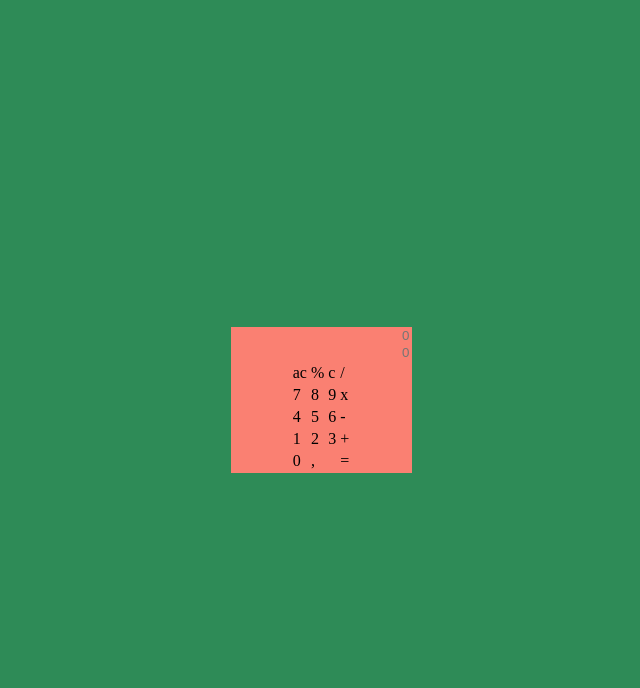
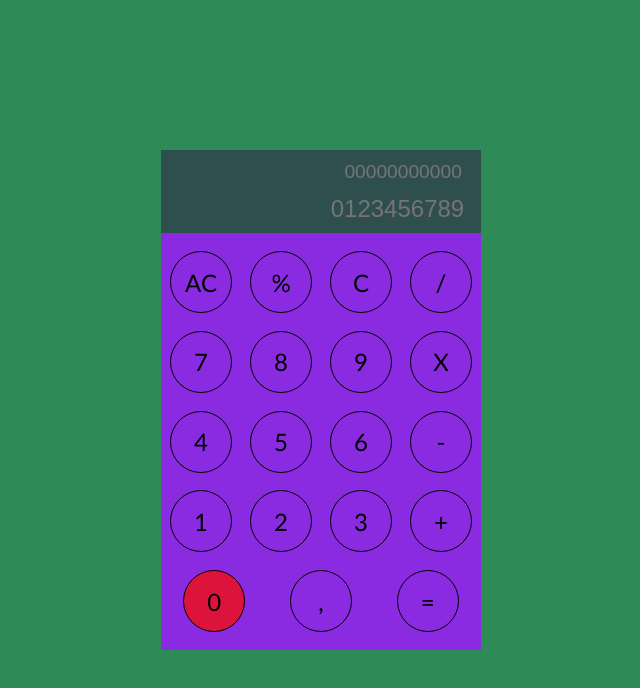
Before and after one commit to otleda/Mini-Project-01-Calculator, a plain HTML site: page index.html in a window 1280 px wide. Shown: the whole page, without its empty margins (319-959 px from the left). Drawn offline with Linux system fonts and the light colour scheme.

Commit message:
Refatorando o codigo

```diff
--- a/css/style.css
+++ b/css/style.css
@@ -17,23 +17,59 @@ body {
     display: flex;
     align-items: center;
     flex-direction: column;
-    width: auto;
+    width: 320px;
+    height: 500px;
     background-color: salmon;
 }
+
     .display {
         display: flex;
+        justify-content: space-evenly;
         flex-direction: column;
+        width: 100%;
+        height: 100px;
+        background-color: darkslategrey;
+
     }
         input {
             border: 0;
             text-align: end;
             background-color: transparent;
+            padding-right: 1em;
+            font-size: 1.2em;
         }
+        input:nth-child(2){
+            font-size: 1.5em;
+            padding-right: .7em;
 
+        }
     .keyboard {
+        background-color: blueviolet;
         display: flex;
         flex-direction: column;
+        justify-content: space-evenly;
+        width: 100%;
+        height: 100%;
     }
-        row
-            number
-            sign_math
+        .row {
+            display: flex;
+            justify-content: space-around;
+            font-size: 1.5em;
+            width: 100%;
+            font-family:'Gill Sans', 'Gill Sans MT', Calibri, 'Trebuchet MS', sans-serif;
+            text-transform: uppercase;
+
+        }
+            .number {
+                display: flex;
+                justify-content: center;
+                align-items: center;
+                width: 60px;
+                height: 60px;
+                border: 1px solid black;
+                border-radius: 50%;
+            }
+
+            .number.zero {
+                background-color: crimson;
+            }
--- a/index.html
+++ b/index.html
@@ -10,41 +10,40 @@
 <body>
     <div class="calculator">
         <div class="display">
-            <input type="text" placeholder="0" disabled>
-            <input type="text" placeholder="0" disabled>
+            <input type="text" placeholder="00000000000" disabled>
+            <input type="text" placeholder="0123456789" disabled>
         </div>
-        <table class="keyboard">
-            <tr class="row">
-                <td onclick="calcMath()" class="number"> ac </td>
-                <td onclick="calcMath()" class="number"> % </td>
-                <td onclick="calcMath()" class="number"> c </td>
-                <td onclick="calcMath()" class="number sign_math"> / </td>
-            </tr>
-            <tr class="row">
-                <td onclick="calcMath()" class="number"> 7 </td>
-                <td onclick="calcMath()" class="number"> 8 </td>
-                <td onclick="calcMath()" class="number"> 9 </td>
-                <td onclick="calcMath()" class="number sign_math"> x </td>
-            </tr>
-            <tr class="row">
-                <td onclick="calcMath()" class="number"> 4 </td>
-                <td onclick="calcMath()" class="number"> 5 </td>
-                <td onclick="calcMath()" class="number"> 6 </td>
-                <td onclick="calcMath()" class="number sign_math"> - </td>
-            </tr>
-            <tr class="row">
-                <td onclick="calcMath()" class="number"> 1 </td>
-                <td onclick="calcMath()" class="number"> 2 </td>
-                <td onclick="calcMath()" class="number"> 3 </td>
-                <td onclick="calcMath()" class="number sign_math"> + </td>
-            </tr>
-            <tr class="row">
-                <td onclick="calcMath()" class="number"> 0 </td>
-                <td onclick="calcMath()" class="number"> , </td>
-                <td onclick="calcMath()" class="number">  </td>
-                <td onclick="execCalcMah()" class="equal number sign_math"> = </td>
-            </tr>
-        </table>
+        <div class="keyboard">
+            <div class="row">
+                <div onclick="calcMath()" class="number"> ac </div>
+                <div onclick="calcMath()" class="number"> % </div>
+                <div onclick="calcMath()" class="number"> c </div>
+                <div onclick="calcMath()" class="number sign_math"> / </div>
+            </div>
+            <div class="row">
+                <div onclick="calcMath()" class="number"> 7 </div>
+                <div onclick="calcMath()" class="number"> 8 </div>
+                <div onclick="calcMath()" class="number"> 9 </div>
+                <div onclick="calcMath()" class="number sign_math"> x </div>
+            </div>
+            <div class="row">
+                <div onclick="calcMath()" class="number"> 4 </div>
+                <div onclick="calcMath()" class="number"> 5 </div>
+                <div onclick="calcMath()" class="number"> 6 </div>
+                <div onclick="calcMath()" class="number sign_math"> - </div>
+            </div>
+            <div class="row">
+                <div onclick="calcMath()" class="number"> 1 </div>
+                <div onclick="calcMath()" class="number"> 2 </div>
+                <div onclick="calcMath()" class="number"> 3 </div>
+                <div onclick="calcMath()" class="number sign_math"> + </div>
+            </div>
+            <div class="row">
+                <div onclick="calcMath()" class="number zero"> 0 </div>
+                <div onclick="calcMath()" class="number"> , </div>
+                <div onclick="execCalcMah()" class="equal number sign_math"> = </div>
+            </div>
+        </div>
     </div>
 </body>
 <script src="script/script.js"></script>
```
